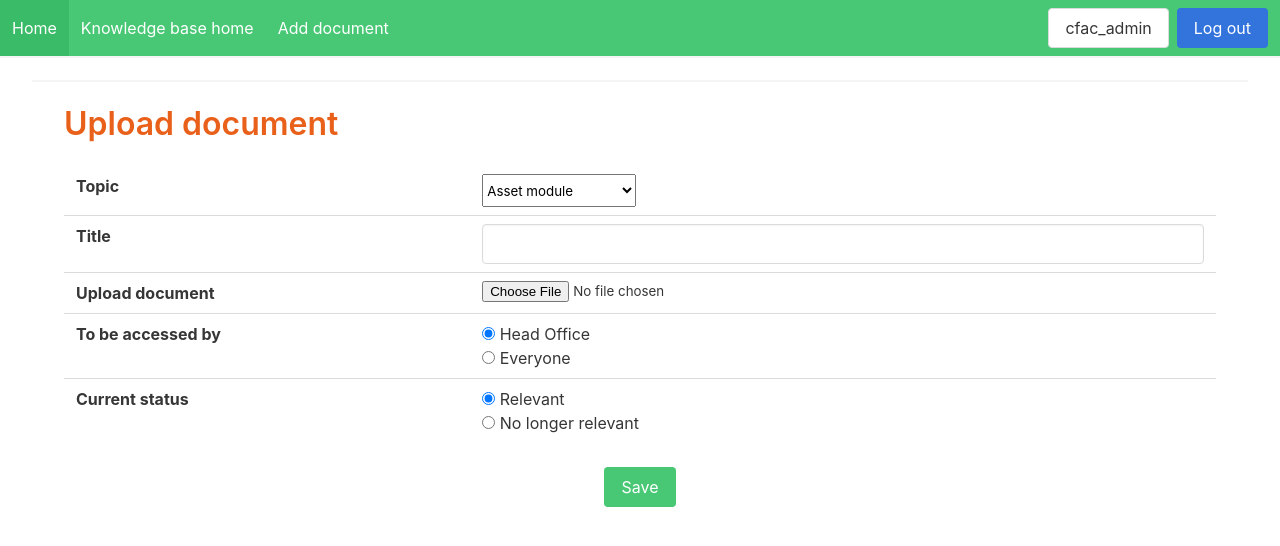
After one commit to jokerdino/cfac_portal, a Flask app: page /knowledge_base/add in a window 1280 px wide. The commit adds this page. Shown: the top 546 px of the page. Run offline with Flask 3, Linux system fonts and the light colour scheme; a user stored in the database is signed in; some libraries are stand-ins or nearby versions.

Commit message:
Initial commit for knowledge base module

```diff
--- /dev/null
+++ b/app/knowledge_base/__init__.py
@@ -0,0 +1,5 @@
+from flask import Blueprint
+
+knowledge_base_bp = Blueprint("knowledge_base", __name__, template_folder="templates")
+
+from app.knowledge_base import knowledge_base_routes
--- /dev/null
+++ b/app/knowledge_base/knowledge_base_form.py
@@ -0,0 +1,56 @@
+from flask_wtf import FlaskForm
+from flask_wtf.file import FileField
+from wtforms import (
+    RadioField,
+    SelectField,
+    StringField,
+)
+from wtforms.validators import DataRequired
+
+topic_list: list[str] = [
+    "Coinsurance",
+    "GST",
+    "TDS",
+    "POS",
+    "BBPS",
+    "Asset module",
+    "Foreign Remittance",
+    "General",
+    "E-formats",
+    "BAP",
+    "NEFT portal",
+    "FCS",
+    "ERF",
+    "Payment gateway",
+    "Payments",
+    "Receipts",
+    "BRS",
+    "Centralised Cheques",
+    "Penny drop",
+    "Miscellaneous",
+    "Lien",
+    "Foreign payments",
+    "Employee advances",
+    "Public disclosures",
+    "CFAC portal",
+]
+
+topic_list.sort()
+
+
+class KnowledgeBaseForm(FlaskForm):
+    topic = SelectField("Topic", choices=topic_list, validators=[DataRequired()])
+    title = StringField("Title", validators=[DataRequired()])
+    knowledge_base_document = FileField("Upload document", validators=[DataRequired()])
+    is_visible = RadioField(
+        "To be accessed by",
+        choices=[(False, "Head Office"), (True, "Everyone")],
+        default=False,
+        validators=[DataRequired()],
+    )
+    status = RadioField(
+        "Current status",
+        choices=[(True, "Relevant"), (False, "No longer relevant")],
+        default=True,
+        validators=[DataRequired()],
+    )
--- /dev/null
+++ b/app/knowledge_base/knowledge_base_routes.py
@@ -0,0 +1,121 @@
+from datetime import datetime
+
+from flask import (
+    redirect,
+    render_template,
+    send_from_directory,
+    url_for,
+)
+from flask_login import current_user, login_required
+from werkzeug.utils import secure_filename
+
+from app.knowledge_base import knowledge_base_bp
+from app.knowledge_base.knowledge_base_form import KnowledgeBaseForm
+from app.knowledge_base.knowledge_base_model import KnowledgeBase
+
+from app.tickets.tickets_routes import humanize_datetime
+
+
+@knowledge_base_bp.route("/add", methods=["POST", "GET"])
+@login_required
+def add_knowledge_base_document():
+    form = KnowledgeBaseForm()
+    from extensions import db
+
+    if form.validate_on_submit():
+        topic: str = form.data["topic"]
+        title: str = form.data["title"]
+
+        is_visible: bool = True if (form.data["is_visible"] == "True") else False
+        status: bool = True if (form.data["status"] == "True") else False
+        created_by: str = current_user.username
+        created_on: datetime = datetime.now()
+
+        if form.data["knowledge_base_document"]:
+            kb_filename_data: str = secure_filename(
+                form.data["knowledge_base_document"].filename
+            )
+            kb_file_extension: str = kb_filename_data.rsplit(".", 1)[1]
+            kb_filename: str = (
+                "knowledge_base"
+                + datetime.now().strftime("%d%m%Y %H%M%S")
+                + "."
+                + kb_file_extension
+            )
+            form.knowledge_base_document.data.save("knowledge_base/" + kb_filename)
+        else:
+            kb_filename: str = None
+
+        knowledge_base = KnowledgeBase(
+            topic=topic,
+            title=title,
+            is_visible=is_visible,
+            status=status,
+            knowledge_base_document=kb_filename,
+            created_by=created_by,
+            created_on=created_on,
+        )
+        db.session.add(knowledge_base)
+        db.session.commit()
+        return redirect(url_for("knowledge_base.knowledge_base_home_page"))
+    return render_template("kb_add_entry.html", form=form, title="Upload document")
+
+
+@knowledge_base_bp.route("/view/<int:key>")
+@login_required
+def view_knowledge_base_entry(key):
+    kb = KnowledgeBase.query.get_or_404(key)
+    return render_template(
+        "kb_view_entry.html", kb=kb, humanize_datetime=humanize_datetime
+    )
+
+
+@knowledge_base_bp.route("/edit/<int:key>", methods=["POST", "GET"])
+@login_required
+def edit_knowledge_base_entry(key):
+    from extensions import db
+
+    kb = KnowledgeBase.query.get_or_404(key)
+    form = KnowledgeBaseForm()
+    form.knowledge_base_document.validators = []
+    if form.validate_on_submit():
+        kb.topic = form.data["topic"]
+        kb.title = form.data["title"]
+        kb.is_visible = True if (form.data["is_visible"] == "True") else False
+        kb.status = True if (form.data["status"] == "True") else False
+        db.session.commit()
+        return redirect(url_for("knowledge_base.view_knowledge_base_entry", key=key))
+
+    form.topic.data = kb.topic
+    form.title.data = kb.title
+    form.is_visible.data = "True" if kb.is_visible else "False"
+    form.status.data = "True" if kb.status else "False"
+
+    return render_template(
+        "kb_add_entry.html", form=form, edit=True, key=key, title="Edit document"
+    )
+
+
+@knowledge_base_bp.route("/")
+@login_required
+def knowledge_base_home_page():
+    kb_query = KnowledgeBase.query.filter(KnowledgeBase.status.is_not(False))
+    if current_user.user_type != "admin":
+        kb_query = kb_query.filter(KnowledgeBase.is_visible.is_not(False))
+    return render_template(
+        "kb_homepage.html", kb_query=kb_query, humanize_datetime=humanize_datetime
+    )
+
+
+@knowledge_base_bp.route("/download/<int:kb_id>")
+@login_required
+def download_kb_document(kb_id):
+    kb = KnowledgeBase.query.get_or_404(kb_id)
+    filename_extension: str = kb.knowledge_base_document.rsplit(".", 1)[1]
+    filename: str = f"{kb.topic}_{kb.title}.{filename_extension}"
+    return send_from_directory(
+        directory="knowledge_base/",
+        path=kb.knowledge_base_document,
+        as_attachment=True,
+        download_name=filename,
+    )
--- /dev/null
+++ b/app/knowledge_base/templates/kb_add_entry.html
@@ -0,0 +1,36 @@
+{% extends "kb_layout.html" %}
+{% block content %}
+{% if current_user.user_type == "admin" %}
+
+<div class="container">
+<h1 class="title">{{ title }}</h1>
+    <form action="" method="post" enctype="multipart/form-data">
+    {{ form.csrf_token }}
+
+<table class="table is-fullwidth">
+    <tr><th>{{ form.topic.label }}</th><td>{{ form.topic(class="select") }}</td></tr>
+    <tr><th>{{ form.title.label }}</th><td>{{ form.title(class="input") }}</td></tr>
+    <tr><th>{{ form.knowledge_base_document.label }}</th>
+    <td>
+        {% if not edit %}
+            {{ form.knowledge_base_document(class="file") }}
+        {% else %}
+            <a href="{{ url_for('knowledge_base.download_kb_document', kb_id = key) }}">Download document</a>
+        {% endif %}
+    </td>
+    </tr>
+    <tr><th>{{ form.is_visible.label }}</th><td>{{ form.is_visible }}</td></tr>
+    <tr><th>{{ form.status.label }}</th><td>{{ form.status }}</td></tr>
+</table>
+<div class="has-text-centered">
+    <button class="button is-success">Save</button>
+</div>
+</form>
+   {% for field, errors in form.errors.items() %}
+    <div class="notification is-danger">
+        {{ field }}       {{ ', '.join(errors) }}
+    </div>
+    {% endfor %}
+</div>
+{% endif %}
+{% endblock content %}
--- /dev/null
+++ b/app/knowledge_base/templates/kb_layout.html
@@ -0,0 +1,57 @@
+<!DOCTYPE html>
+<html lang="en">
+    <head>
+        <meta charset="utf-8"/>
+        <meta name="viewport" content="width=device-width, initial-scale=1"/>
+        <meta name="keywords" content="Accounts"/>
+        <meta name="description" content="Accounts" />
+        <title>CFAC Portal</title>
+        <link rel="shortcut icon" href="{{ url_for('static', filename='favicon.ico') }}" />
+        <link rel="stylesheet" type="text/css" href="{{ url_for('static', filename='payments.css') }}" />
+        <link rel="stylesheet" type="text/css" href="{{ url_for('static', filename='DataTables/datatables.min.css') }}" />
+    </head>
+
+    <body {% block body_attrs %}{% endblock body_attrs %}>
+        <header>
+            <nav class="navbar is-success has-shadow" aria-label="main navigation">
+                <div class="navbar-brand">
+                    <div class="navbar-start">
+                    <a class="navbar-item" href="{{ url_for('main.index') }}">Home</a>
+                    <a class="navbar-item" href="{{ url_for('knowledge_base.knowledge_base_home_page') }}">Knowledge base home</a>
+                {% if current_user.user_type == "admin" %}
+                     <a class="navbar-item" href="{{ url_for('knowledge_base.add_knowledge_base_document') }}">Add document</a>
+                {% endif %}
+                    </div>
+             </div>
+
+                <div class="navbar-end">
+                    <div class="navbar-item">
+                        <div class="buttons">
+                            {% if not current_user.is_authenticated %}
+
+                            <div>
+                                <a class="button is-link" href="{{ url_for('users.login_page') }}"> Login</a>
+                                {% else %}
+                                  <a class="button">  {{ current_user.username }} </a>
+                                <a class="button is-link" href="{{ url_for('users.logout_page') }}"> Log out</a>
+                                {% endif %}
+                            </div>
+                        </div>
+                    </div>
+                </div>
+            </nav>
+        </header>
+
+        <div class="container is-fluid">
+            <hr />
+            {% if current_user.is_authenticated %}
+            {% block content %}{% endblock content %}
+            {% endif %}
+        </div>
+        <script type="text/javascript" charset="utf8" src="{{ url_for('static', filename='DataTables/datatables.min.js') }}"></script>
+        {% block scripts %}
+
+        {% endblock scripts %}
+
+    </body>
+</html>
--- a/app/main/templates/index.html
+++ b/app/main/templates/index.html
@@ -87,6 +87,7 @@
   </div>
 
   <div class="tile is-parent">
+        <a href="{{ url_for('knowledge_base.knowledge_base_home_page') }}">
     <article class="tile is-child notification is-success">
       <div class="content">
         <p class="title">Knowledge base</p>
@@ -96,6 +97,7 @@
         </div>
       </div>
     </article>
+        </a>
   </div>
 
 </div>
--- a/server.py
+++ b/server.py
@@ -83,6 +83,10 @@ def create_app(config_class=Config):
 
     app.register_blueprint(tickets_bp, url_prefix="/tickets")
 
+    from app.knowledge_base import knowledge_base_bp
+
+    app.register_blueprint(knowledge_base_bp, url_prefix="/knowledge_base")
+
     from app.errors import errors_bp
 
     app.register_blueprint(errors_bp, url_prefix="/error")
```
Also changed, not shown: app/knowledge_base/knowledge_base_model.py (added, +14 -0 lines), app/knowledge_base/templates/kb_homepage.html (added, +47 -0 lines), app/knowledge_base/templates/kb_view_entry.html (added, +26 -0 lines).
